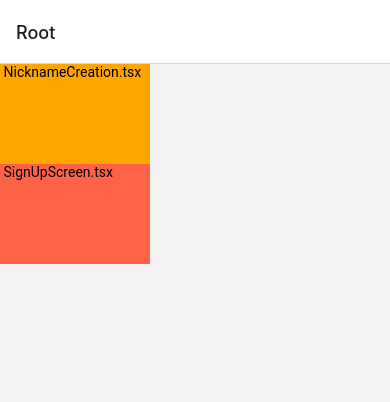
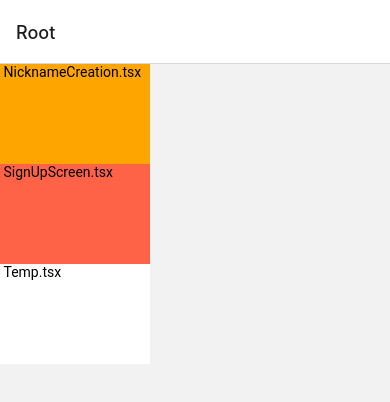
Before and after one commit to CCC-org/keewe-app, a React Native app: screen / in a window 390 px wide. Shown: the top 402 px of the page. Built offline with nearby package versions, Linux system fonts and the light colour scheme.

Commit message:
added styles for range bar

```diff
--- a/App.tsx
+++ b/App.tsx
@@ -10,6 +10,7 @@ import { Provider as PaperProvider } from 'react-native-paper';
 import light from './src/theme/light';
 import { QueryClient, QueryClientProvider } from 'react-query';
 import { createNativeStackNavigator } from '@react-navigation/native-stack';
+import Temp from './src/screens/Temp';
 
 const Stack = createNativeStackNavigator();
 const queryClient = new QueryClient();
@@ -30,6 +31,7 @@ export default function App() {
                 <Stack.Screen name="NicknameCreation" component={NicknameCreationScreen} />
                 <Stack.Screen name="SignUp" component={SignUpScreen} />
                 <Stack.Screen name="Login" component={LoginScreen} />
+                <Stack.Screen name="Temp" component={Temp} />
               </Stack.Navigator>
             </QueryClientProvider>
           </NavigationContainer>
--- a/src/components/etc/ChallengeGoalSettingBar.tsx
+++ b/src/components/etc/ChallengeGoalSettingBar.tsx
@@ -22,7 +22,7 @@ export default function ChallengeGoalSettingBar({
   unit,
 }: ChallengeGoalSettingBarProps) {
   const themeProp = useTheme();
-  const styles = makeStyles(themeProp);
+  const styles = makeStyles(themeProp, unit);
 
   return (
     <View style={styles.container}>
@@ -39,8 +39,11 @@ export default function ChallengeGoalSettingBar({
             maximumValue={maxValue}
             step={1}
             onValueChange={(val: number | number[]) => onChange(val)}
-            thumbStyle={styles.thumbStyle}
-            trackStyle={styles.trackStyle}
+            minimumTrackTintColor={
+              unit === '번' ? themeProp.colors.graphic.green : themeProp.colors.graphic.orange
+            }
+            thumbStyle={styles.thumb}
+            trackStyle={styles.track}
           />
         </View>
         <View style={styles.barInfo}>
@@ -58,7 +61,7 @@ export default function ChallengeGoalSettingBar({
   );
 }
 
-function makeStyles(theme: ReactNativePaper.Theme) {
+function makeStyles(theme: ReactNativePaper.Theme, unit: string) {
   return StyleSheet.create({
     container: {
       marginLeft: 17,
@@ -94,11 +97,34 @@ function makeStyles(theme: ReactNativePaper.Theme) {
       justifyContent: 'center',
       position: 'relative',
     },
-    thumbStyle: {
-      backgroundColor: 'black',
+    thumb: {
+      backgroundColor: unit === '번' ? theme.colors.graphic.green : theme.colors.graphic.orange,
+      borderColor: theme.colors.graphic.white,
+      borderRadius: 10,
+      borderWidth: 5,
+      height: 20,
+      shadowColor: theme.colors.graphic.black,
+      shadowOffset: {
+        width: 0,
+        height: 2,
+      },
+      shadowOpacity: 0.35,
+      shadowRadius: 2,
+      // android shadow
+      elevation: 4,
+      width: 20,
     },
-    trackStyle: {
-      backgroundColor: 'gray',
+    track: {
+      backgroundColor: 'rgba(18,19,20,0.1)',
+      borderRadius: 4,
+      height: 10,
+      shadowColor: theme.colors.graphic.black,
+      shadowOffset: {
+        width: 0,
+        height: 1,
+      },
+      shadowOpacity: 0.15,
+      shadowRadius: 1,
     },
     barInfo: {
       flexDirection: 'row',
--- a/src/navigation/index.tsx
+++ b/src/navigation/index.tsx
@@ -32,6 +32,17 @@ export function RootScreen() {
           <Text> SignUpScreen.tsx</Text>
         </View>
       </Pressable>
+      <Pressable onPress={() => navigation.navigate('Temp')}>
+        <View
+          style={{
+            backgroundColor: 'white',
+            width: 150,
+            height: 100,
+          }}
+        >
+          <Text> Temp.tsx</Text>
+        </View>
+      </Pressable>
     </>
     /*
     <Pressable onPress={() => navigation.navigate('Stack.screen.name String')}>
--- /dev/null
+++ b/src/screens/Temp.tsx
@@ -0,0 +1,39 @@
+import React, { useState } from 'react';
+import { Text } from 'react-native-paper';
+import ChallengeGoalSettingBar from '../components/etc/ChallengeGoalSettingBar';
+
+const Temp = () => {
+  const [recodeValue, setRecordValue] = useState(1);
+  const [participateWeek, setParticipateWeek] = useState(1);
+
+  const handleRecord = (value: number | number[]) => {
+    setRecordValue(value[0]);
+  };
+
+  const handleParticipation = (value: number | number[]) => {
+    setParticipateWeek(value[0]);
+  };
+
+  return (
+    <>
+      <ChallengeGoalSettingBar
+        value={recodeValue}
+        minValue={2}
+        maxValue={7}
+        unit="번"
+        infoText="일주일에 몇 번 인사이트를 기록할까요?"
+        onChange={handleRecord}
+      />
+      <ChallengeGoalSettingBar
+        value={participateWeek}
+        minValue={2}
+        maxValue={8}
+        unit="주"
+        infoText="챌린지에 몇 주 동안 참여할까요!?"
+        onChange={handleParticipation}
+      />
+    </>
+  );
+};
+
+export default Temp;
--- a/types.tsx
+++ b/types.tsx
@@ -23,6 +23,7 @@ export type RootStackParamList = {
   SignUp: undefined;
   GetToken: undefined;
   Login: undefined;
+  Temp: undefined;
 };
 
 export type RootStackScreenProps<Screen extends keyof RootStackParamList> = NativeStackScreenProps<
```
